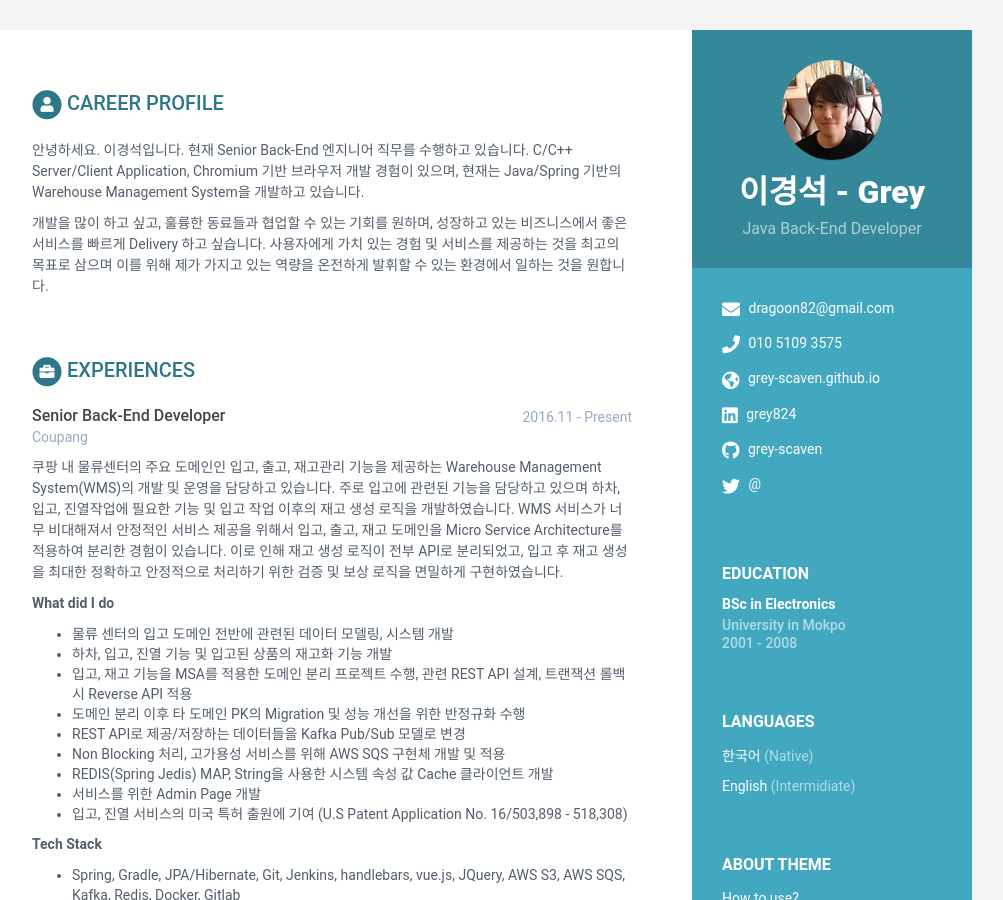
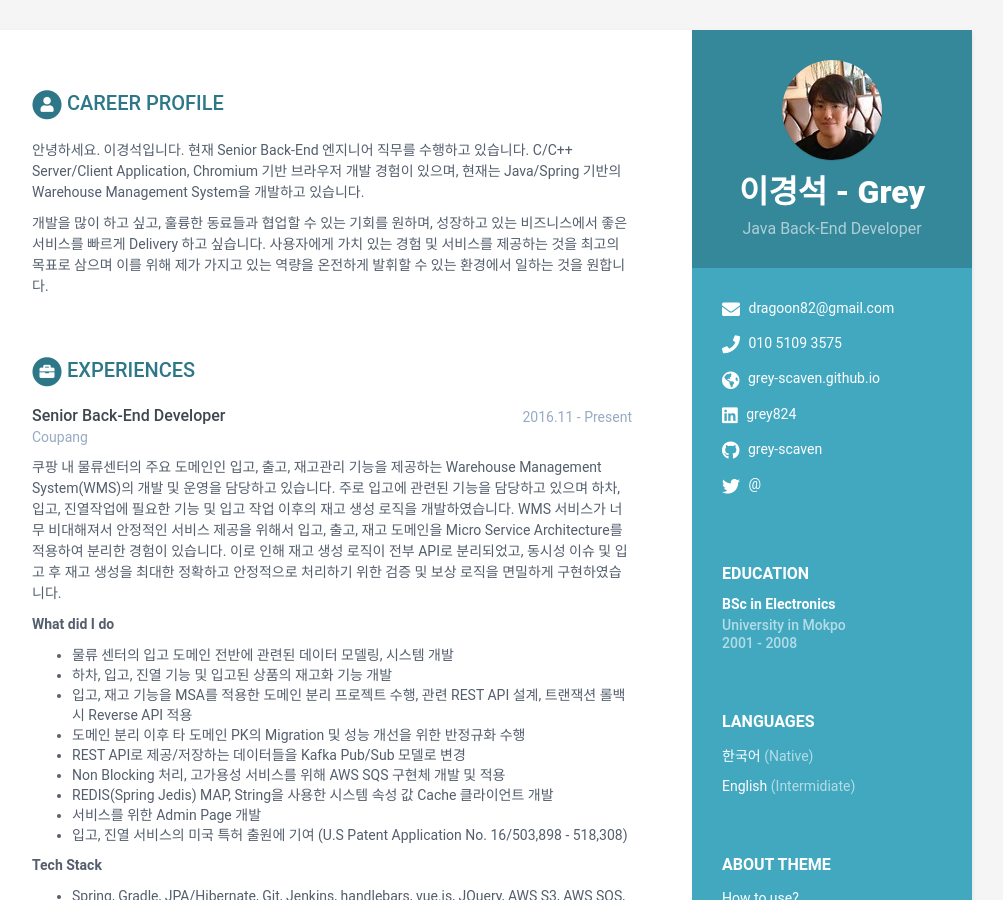
Before and after one commit to grey-scaven/grey-scaven.github.io, a Jekyll site: the page built from index.html, in a window 1280 px wide and 900 px high. Shown: the whole window, without its empty margins (168-1171 px from the left). Built offline with Jekyll 4.4.1, drawn with Linux system fonts in a browser that asks for light colours.

Commit message:
Update data.yml

```diff
--- a/_data/data.yml
+++ b/_data/data.yml
@@ -73,8 +73,8 @@ experiences:
         입고 작업 이후의 재고 생성 로직을 개발하였습니다.
         WMS 서비스가 너무 비대해져서 안정적인 서비스 제공을 위해서 입고, 출고, 재고 도메인을
         Micro Service Architecture를 적용하여 분리한 경험이 있습니다.
-        이로 인해 재고 생성 로직이 전부 API로 분리되었고, 입고 후 재고 생성을 최대한 정확하고
-        안정적으로 처리하기 위한 검증 및 보상 로직을 면밀하게 구현하였습니다.
+        이로 인해 재고 생성 로직이 전부 API로 분리되었고, 동시성 이슈 및 입고 후 재고 생성을
+        최대한 정확하고 안정적으로 처리하기 위한 검증 및 보상 로직을 면밀하게 구현하였습니다.
 
         <b>What did I do</b>
           - 물류 센터의 입고 도메인 전반에 관련된 데이터 모델링, 시스템 개발
```
